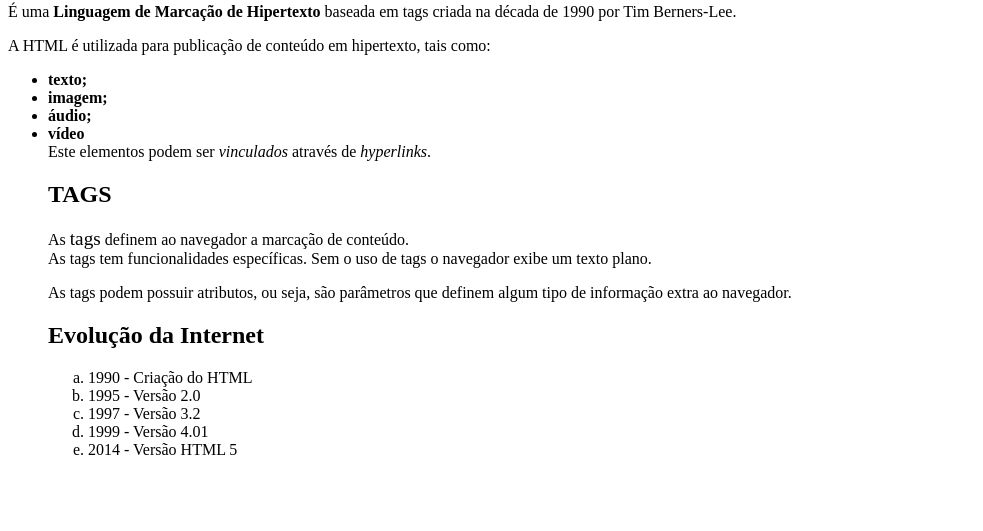
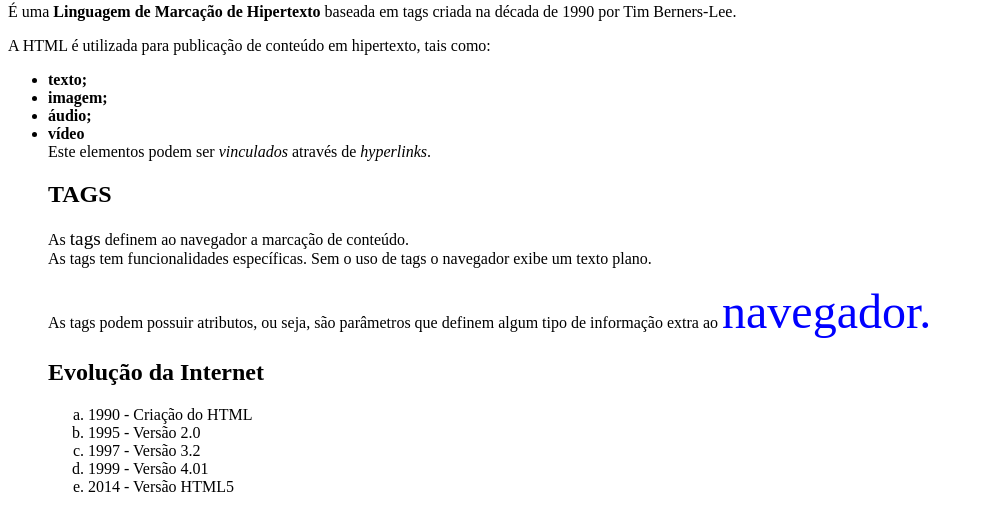
Before and after one commit to EvelynKarenNeumann/primeiro__site, a plain HTML site: page index.html in a window 1280 px wide. Shown: the part 77-608 px from the top of the page, without its empty margins (0-983 px from the left). Drawn offline with Linux system fonts and the light colour scheme.

Commit message:
Update index.html

```diff
--- a/index.html
+++ b/index.html
@@ -18,7 +18,8 @@
     <br>Este elementos podem ser <i>vinculados</i> através de <em>hyperlinks</em>.</p>
     <h2>TAGS</h2>
     <p>As <big>tags</big> definem ao navegador a marcação de conteúdo.<br> As tags tem funcionalidades específicas. Sem o uso de tags o navegador exibe um texto plano.</p>
-            <p>As tags podem possuir atributos, ou seja, são parâmetros que definem algum tipo de informação extra ao navegador.</</p>
+            <p>As tags podem possuir atributos, ou seja, são parâmetros que definem algum tipo de informação extra ao <font color="blue" size="14">navegador.</font></p>
+
 
     <h2>Evolução da Internet</h2>
     <ol type="a">
@@ -26,7 +27,7 @@
         <li>1995 - Versão 2.0</li>
         <li>1997 - Versão 3.2</li>
         <li>1999 - Versão 4.01</li>
-        <li>2014 - Versão HTML 5</li>
+        <li>2014 - Versão HTML5</li>
     </ol>
 </body>
 </html>
```
